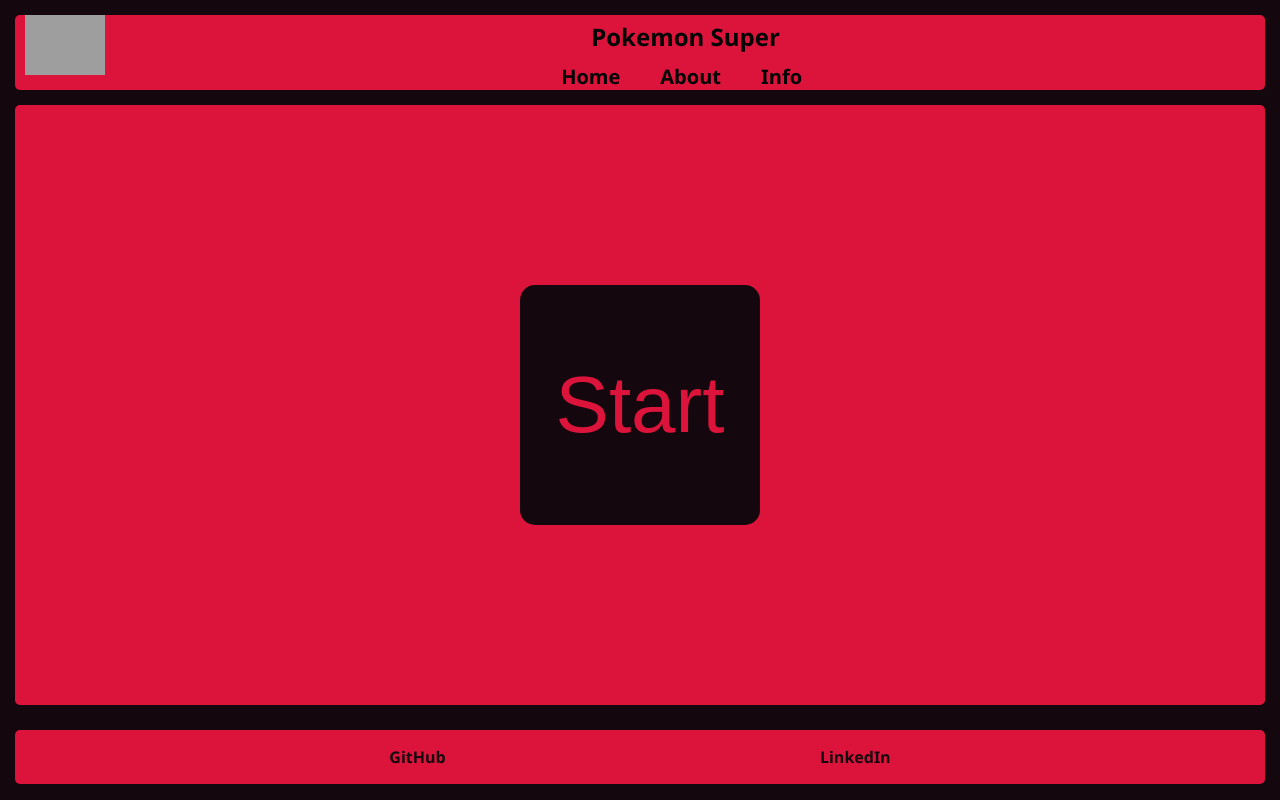
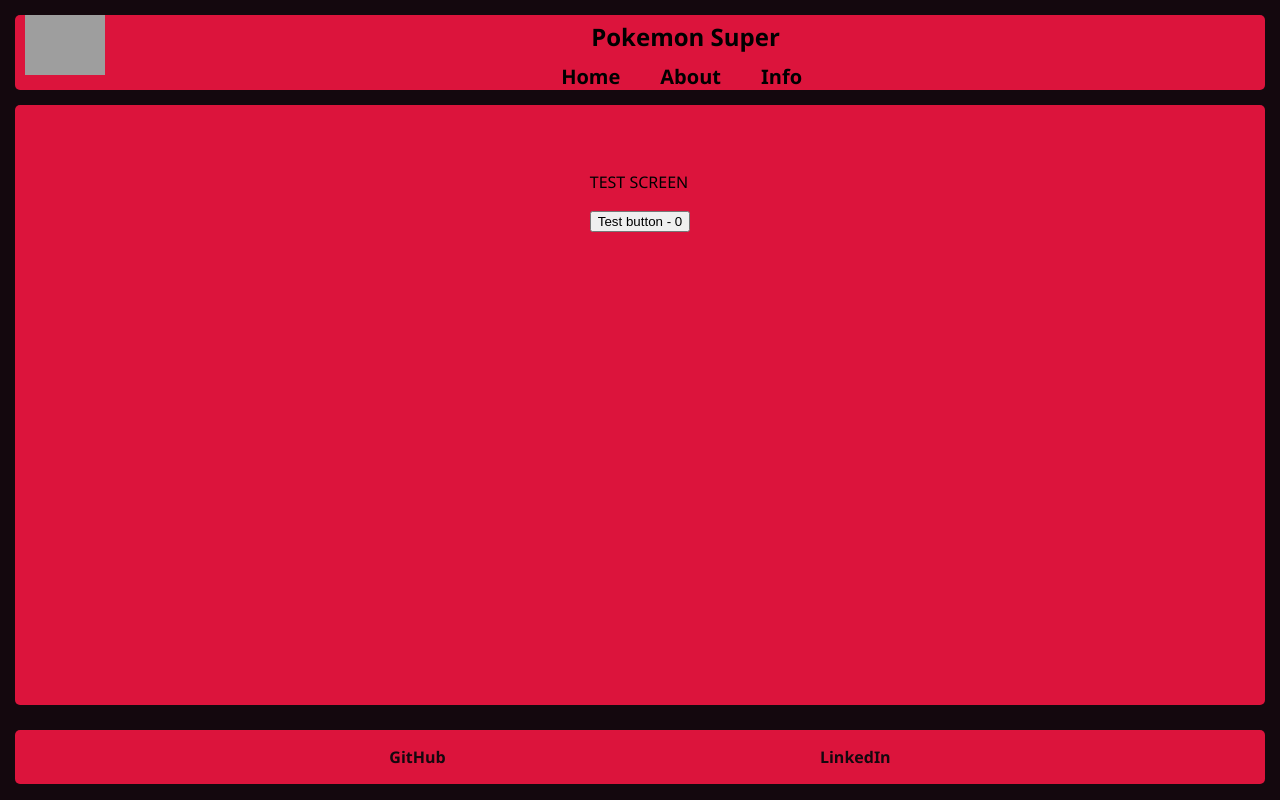
Before and after one commit to Jelon1211/pokemon-game, a React (Create React App) app: page /game/1 in a window 1280 px wide. Built offline with nearby package versions, Linux system fonts and the light colour scheme; grey boxes are pictures that could not be loaded.

Commit message:
Loading Screen

```diff
--- a/src/App.tsx
+++ b/src/App.tsx
@@ -1,6 +1,7 @@
 import { BrowserRouter, Route, Routes } from "react-router-dom";
 import "./App.css";
 import About from "./components/About/About";
+import GameScreen from "./components/GameScreen/GameScreen";
 import Home from "./components/Home/Home";
 import Info from "./components/Info/Info";
 
@@ -8,9 +9,10 @@
   return (
     <BrowserRouter>
       <Routes>
-        <Route path="/*" element={<Home />} />
+        <Route path="*" element={<Home />} />
         <Route path="/about" element={<About />} />
         <Route path="/info" element={<Info />} />
+        <Route path="/game/:gameId" element={<GameScreen />} />
       </Routes>
     </BrowserRouter>
   );
--- /dev/null
+++ b/src/components/GameScreen/GameScreen.tsx
@@ -0,0 +1,72 @@
+import { useCallback, useEffect, useState } from "react";
+import { useParams } from "react-router-dom";
+import { IPokemonData } from "../../Models/PokemonData";
+import PokemonData from "../../Data/PokemonData";
+import Footer from "../Footer/Footer";
+import Header from "../Header/Header";
+import "./gamescreen.css";
+import LoadingScreen from "../LoadingScreen/LoadingScreen";
+
+const GameScreen = () => {
+  const [testCount, setTestCount] = useState<number>(0);
+  const [yourPokemon, setYourPokemon] = useState<IPokemonData>(Object);
+  const [isLoading, setIsLoading] = useState<boolean>(true);
+  const { gameId } = useParams<string>();
+
+  const handleYourPokemon = useCallback(() => {
+    const id = parseInt(String(gameId), 10);
+    if (typeof id !== "number") {
+      return setIsLoading(true);
+    }
+    for (let element of PokemonData) {
+      if (element.id === id) {
+        setYourPokemon(element);
+      }
+    }
+    setIsLoading(false);
+  }, [gameId]);
+
+  useEffect(() => {
+    (async () => {
+      await handleYourPokemon();
+    })();
+  }, [handleYourPokemon]);
+
+  console.log(yourPokemon);
+
+  if (isLoading)
+    return (
+      <>
+        <Header></Header>
+        <div className="gamescreen-container">
+          <div className="gamescreen-container-wrapper">
+            <div className="gamescreen-container-inner">
+              <LoadingScreen />
+            </div>
+          </div>
+        </div>
+        <Footer></Footer>
+      </>
+    );
+  return (
+    <>
+      <Header></Header>
+      <div className="gamescreen-container">
+        <div className="gamescreen-container-wrapper">
+          <div className="gamescreen-container-inner">
+            <p> TEST SCREEN</p>
+            <button
+              className="button-game"
+              onClick={() => setTestCount((prevCount) => prevCount + 1)}
+            >
+              Test button - {testCount}
+            </button>
+          </div>
+        </div>
+      </div>
+      <Footer></Footer>
+    </>
+  );
+};
+
+export default GameScreen;
--- /dev/null
+++ b/src/components/GameScreen/gamescreen.css
@@ -0,0 +1,44 @@
+.gamescreen-container {
+  min-height: calc(80vh - 40px);
+  display: flex;
+  justify-content: center;
+  align-items: center;
+}
+
+.gamescreen-container-wrapper {
+  min-height: calc(80vh - 40px);
+  width: 100%;
+  background-color: crimson;
+  margin-left: 15px;
+  margin-right: 15px;
+  margin-bottom: 25px;
+  border-radius: 5px;
+  display: flex;
+  flex-direction: column;
+  justify-content: space-between;
+  align-items: center;
+}
+
+.gamescreen-container-inner {
+  padding: 50px;
+}
+
+.gamescreen-heading {
+  font-size: 24px;
+  font-weight: bold;
+  margin: 20px 0;
+}
+
+.gamescreen-text {
+  font-size: 18px;
+}
+
+@media screen and (min-width: 1400px) {
+  .gamescreen-container {
+    display: flex;
+    justify-content: center;
+  }
+  .gamescreen-container-wrapper {
+    width: 50vw;
+  }
+}
--- a/src/components/Header/Header.tsx
+++ b/src/components/Header/Header.tsx
@@ -6,7 +6,7 @@
     <nav className="nav-bar">
       <div className="nav-bar-wrapper">
         <div className="nav-link-wrapper">
-          <a href="*" className="nav-bar-link">
+          <a href="/*" className="nav-bar-link">
             <img
               className="nav-bar-logo"
               src="https://assets.pokemon.com/assets/cms2/img/pokedex/full/006_f3.png"
@@ -17,7 +17,7 @@
         <div className="nav-bar-text">
           <h1 className="nav-title">Pokemon Super</h1>
           <span className="nav-info">
-            <a href="*">
+            <a href="/*">
               <p className="nav-inf-text">Home</p>
             </a>
             <Link to={"/about"}>
--- /dev/null
+++ b/src/components/LoadingScreen/LoadingScreen.tsx
@@ -0,0 +1,15 @@
+import "./loadingscreen.css";
+
+const LoadingScreen = () => {
+  return (
+    <div className="loading-wrapper">
+      <div className="lds-ring">
+        <div></div>
+        <div></div>
+        <div></div>
+        <div></div>
+      </div>
+    </div>
+  );
+};
+export default LoadingScreen;
--- /dev/null
+++ b/src/components/LoadingScreen/loadingscreen.css
@@ -0,0 +1,44 @@
+/* Loading screen */
+.loading-wrapper {
+  display: flex;
+  justify-content: center;
+  align-items: center;
+  width: 100vw;
+  height: 100vh;
+  background-color: rgba(0, 0, 0, 0.25);
+}
+.lds-ring {
+  display: inline-block;
+  position: relative;
+  width: 80px;
+  height: 80px;
+}
+.lds-ring div {
+  box-sizing: border-box;
+  display: block;
+  position: absolute;
+  width: 64px;
+  height: 64px;
+  margin: 8px;
+  border: 8px solid #fff;
+  border-radius: 50%;
+  animation: lds-ring 1.2s cubic-bezier(0.5, 0, 0.5, 1) infinite;
+  border-color: #fff transparent transparent transparent;
+}
+.lds-ring div:nth-child(1) {
+  animation-delay: -0.45s;
+}
+.lds-ring div:nth-child(2) {
+  animation-delay: -0.3s;
+}
+.lds-ring div:nth-child(3) {
+  animation-delay: -0.15s;
+}
+@keyframes lds-ring {
+  0% {
+    transform: rotate(0deg);
+  }
+  100% {
+    transform: rotate(360deg);
+  }
+}
--- a/src/components/MainMenu/MainMenu.tsx
+++ b/src/components/MainMenu/MainMenu.tsx
@@ -1,4 +1,5 @@
 import { useCallback, useEffect, useState } from "react";
+import { Link } from "react-router-dom";
 import PokemonData from "../../Data/PokemonData";
 import { IPokemonData } from "../../Models/PokemonData";
 import "./mainmenu.css";
@@ -101,11 +102,13 @@
               </div>
             </div>
             <div>
-              <button className="mainmenu-findgame-button-container">
-                {isActivePokemon.every((elment) => elment.isChosen === false)
-                  ? "Choose a Pokemon"
-                  : `Find Game as ${chosenPokemon?.name}`}
-              </button>
+              <Link to={`/game/${chosenPokemon?.id}`}>
+                <button className="mainmenu-findgame-button-container">
+                  {isActivePokemon.every((elment) => elment.isChosen === false)
+                    ? "Choose a Pokemon"
+                    : `Find Game as ${chosenPokemon?.name}`}
+                </button>
+              </Link>
             </div>
           </div>
         </div>
```
